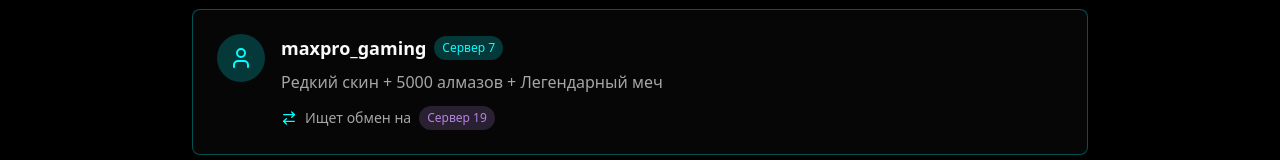
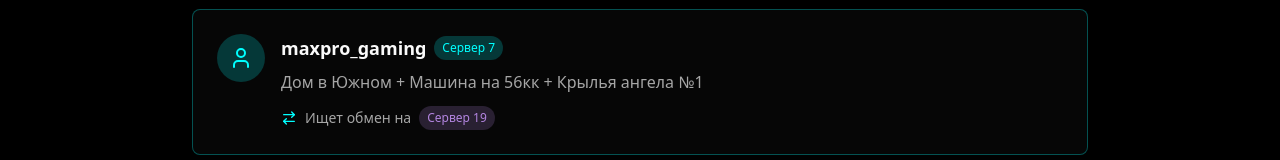
Before and after one commit to pr-poehali-dev/yura-site-kpi-sale-mobile, a React (Vite) app: page / in a window 1280 px wide. Shown: the part 621-781 px from the top of the page. Built offline with nearby package versions, Linux system fonts and the light colour scheme.

Commit message:
Максир обменивает недвижимость в Южном

```diff
--- a/src/pages/Index.tsx
+++ b/src/pages/Index.tsx
@@ -59,7 +59,7 @@ const Index = () => {
                     <h3 className="text-lg font-semibold">maxpro_gaming</h3>
                     <span className="text-xs px-2 py-1 rounded-full bg-primary/20 text-primary">Сервер 7</span>
                   </div>
-                  <p className="text-muted-foreground mb-3">Редкий скин + 5000 алмазов + Легендарный меч</p>
+                  <p className="text-muted-foreground mb-3">Дом в Южном + Машина на 56кк + Крылья ангела №1</p>
                   <div className="flex items-center gap-2 text-sm">
                     <Icon name="ArrowRightLeft" size={16} className="text-primary" />
                     <span className="text-muted-foreground">Ищет обмен на</span>
```
